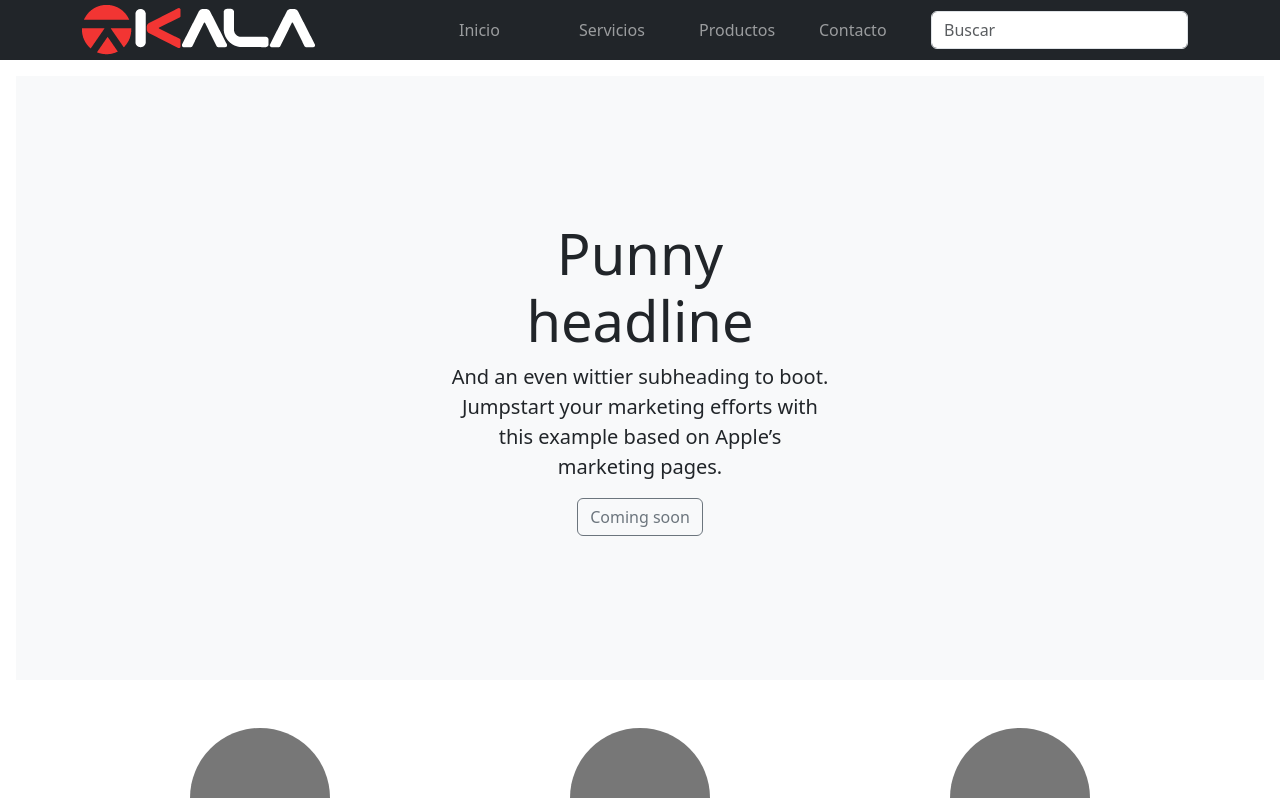
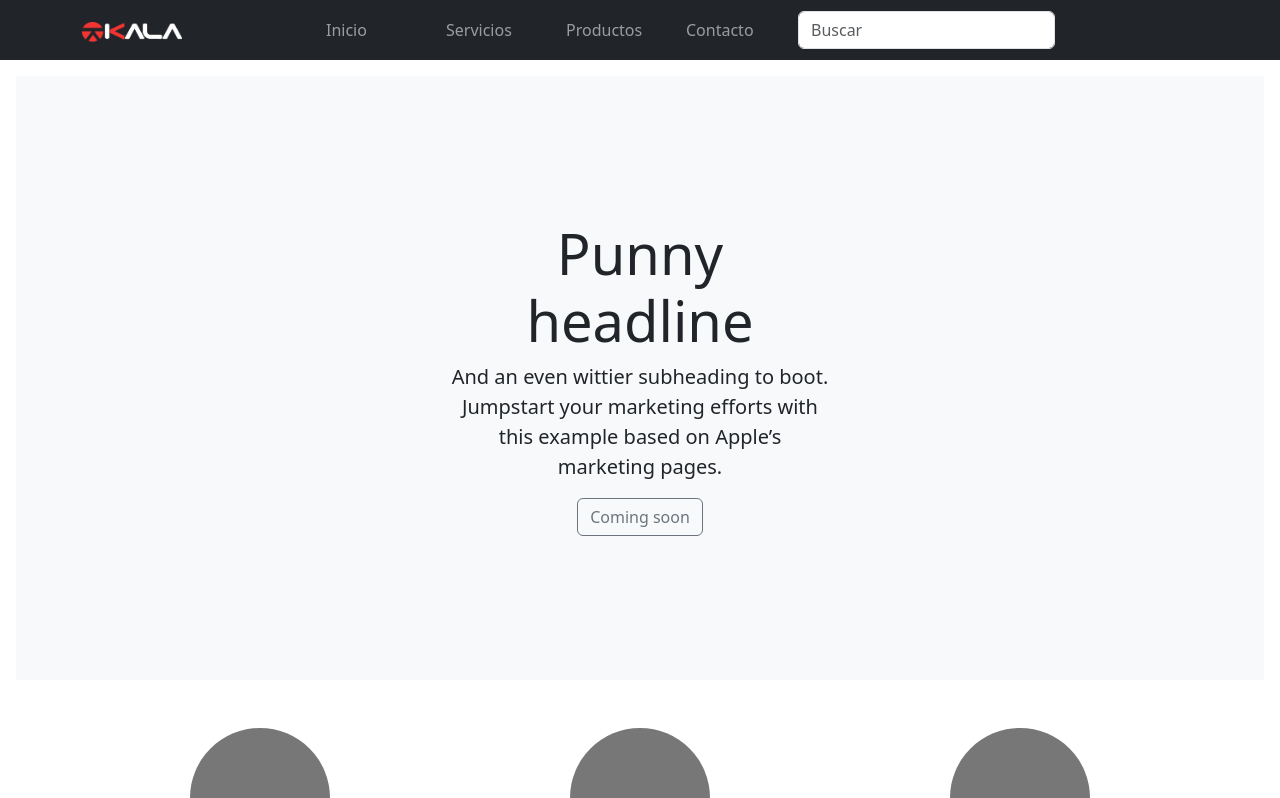
Before and after one commit to opizarro98/unirWebProfesional, an Angular app in the folder KALAgym/: page / in a window 1280 px wide. Shown: the top 798 px of the page. Built offline with nearby package versions, Linux system fonts and the light colour scheme.

Commit message:
OP - tamano del logo en el menu

```diff
--- a/KALAgym/src/app/app.component.html
+++ b/KALAgym/src/app/app.component.html
@@ -1,7 +1,7 @@
 <nav class="navbar navbar-expand-lg navbar-dark bg-dark">
   <div class="container">
     <a class="navbar-brand" href="#"
-      ><img src="../assets/image/logobn.png" alt="KALA gym logo"
+      ><img src="../assets/image/logobn.png" alt="KALA gym logo" width="100" height="20"
     /></a>
     <button
       class="navbar-toggler"
```
